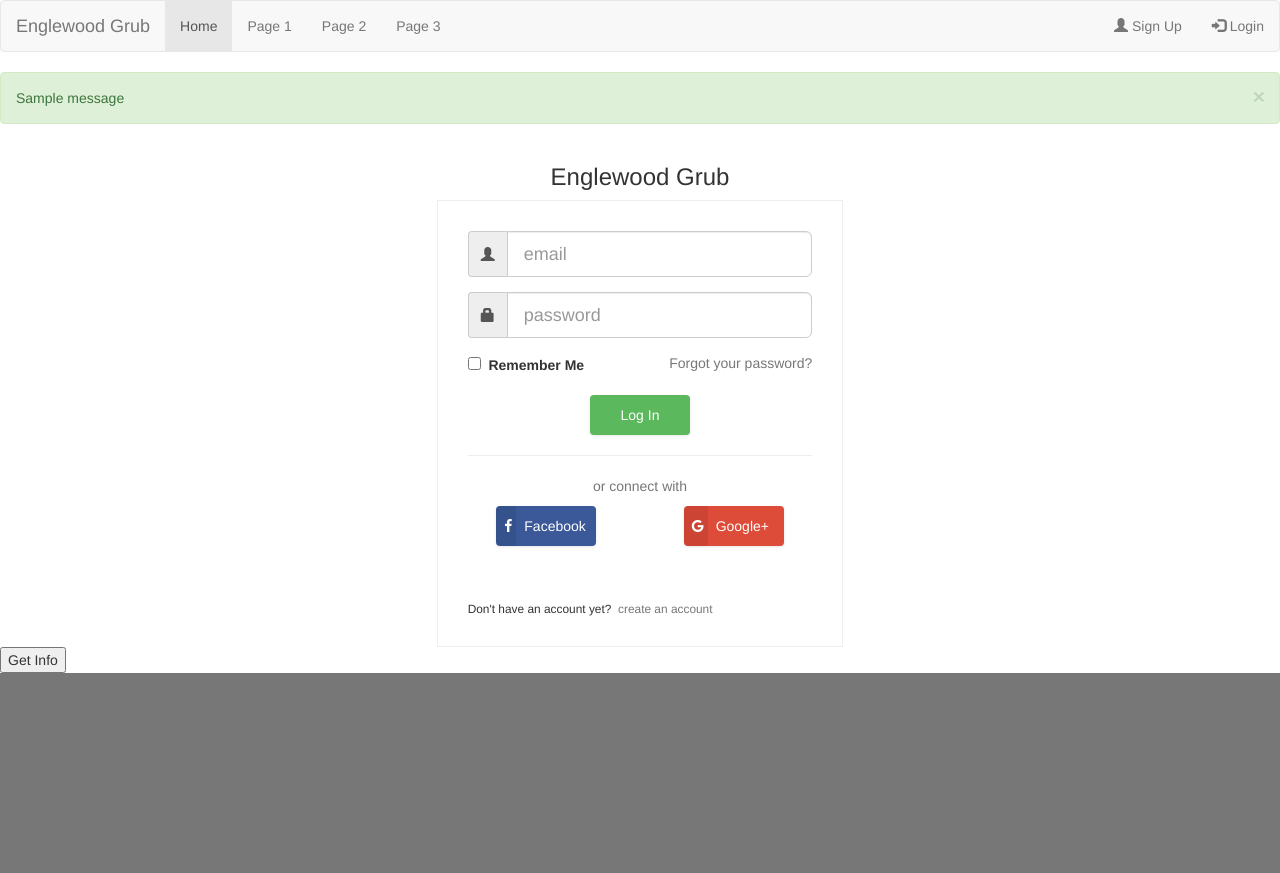
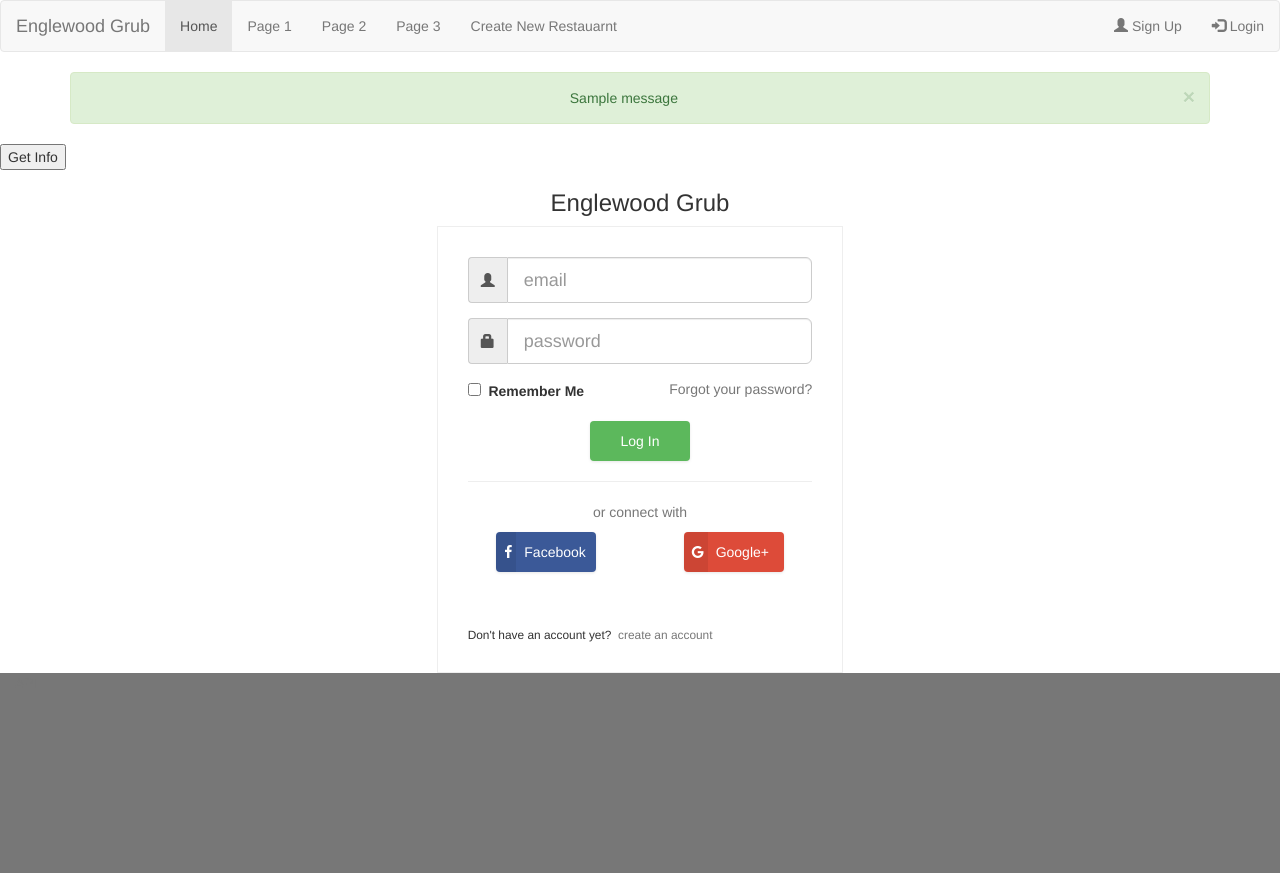
Before and after one commit to jreiher2003/Menu_App, a Flask app: page /login in a window 1280 px wide. Run offline with Flask 2, Linux system fonts and the light colour scheme; tables that the repository leaves empty hold one stand-in row (values such as "Sample post"); one stand-in notice (Sample message) is shown; parts of the project's set-up code (start-up, migrations or seed data) failed here and were passed over; some libraries are stand-ins or nearby versions.

Commit message:
Fix login flash messaging --
Nav bar menu links w/avatar or stub pic if no avatar

```diff
--- a/app/home/templates/base.html
+++ b/app/home/templates/base.html
@@ -26,12 +26,18 @@
 				<li><a href="#">Page 1</a></li>
 				<li><a href="#">Page 2</a></li>
 				<li><a href="#">Page 3</a></li>
+				<li><a href="{{ url_for('home.new_place') }}">Create New Restauarnt</a></li>
 			</ul>
 			<ul class="nav navbar-nav navbar-right">
 				{% if current_user.is_active %}
+					<li><a href="#">{{ current_user.username }}</a></li>
+					{% if current_user.avatar %}
+				    	<li><img class="nav-avatar" src="{{ current_user.avatar }}"></li>
+				    {% else %}
+				    	<li><img class="nav-avatar" src="http://www.bcphelp.com/images/profilePlaceholder.png"></li>
+				    {% endif %}
 					<li><a href="{{ url_for('users.logout') }}">logout</a></li>
 					<li><a href="#">{{ current_user.id }}</a></li>
-					<li><a href="#">{{ current_user.username }}</a></li>
 				{% else %}
 			        <li><a href="{{ url_for('users.signup') }}"><span class="glyphicon glyphicon-user"></span> Sign Up</a></li>
 			        <li><a href="{{ url_for('users.login') }}"><span class="glyphicon glyphicon-log-in"></span> Login</a></li>
@@ -39,15 +45,21 @@
 		    </ul>
 		</div>
 	</nav>
+	<div class="container">
+		<div class="row">
+			<div class="col-md-12">
 				{% with messages = get_flashed_messages(with_categories=true) %}
 				  {% if messages %}
 				    <ul class="list-unstyled">
 				    {% for category, message in messages %}
-	      <li class="alert alert-{{ category }} alert-dismissible">{{ message | safe }}<a type="button" class="close" data-dismiss="alert" aria-label="Close"><span aria-hidden="true">&times;</span></a></li>
+				      <li class="text-center alert alert-{{ category }} alert-dismissible">{{ message | safe }}<a type="button" class="close" data-dismiss="alert" aria-label="Close"><span aria-hidden="true">&times;</span></a></li>
 				    {% endfor %}
 				    </ul>
 				  {% endif %}
 				{% endwith %}
+			</div>
+		</div>
+	</div>
 	{% block content %}{% endblock %}
 		<!-- <div class="row"> -->
 	<footer class="footer">
--- a/app/static/styles.css
+++ b/app/static/styles.css
@@ -48,3 +48,8 @@ body {}
     margin-right: 0;
     padding-right: 0;
 }
+.nav-avatar {
+    height: 40px;
+    width: 40px;
+    border-radius: 50%;
+}
--- a/app/users/templates/login.html
+++ b/app/users/templates/login.html
@@ -1,6 +1,9 @@
 {% extends "base.html" %}
 {% block title %}Login{% endblock %}
 {% block content %}
+
+<div id="status"></div>
+<button onclick="getInfo()">Get Info</button>
 
 <script>
 //===========================================================================
@@ -16,8 +19,8 @@ window.fbAsyncInit = function() {
     });
     FB.getLoginStatus(function(response) {
         if (response.status === 'connected') {
-            document.getElementById('status').innerHTML = 'We are connected.';
-            document.getElementById('login').style.visibility = 'hidden';
+            document.getElementById('status').innerHTML = 'We are connected1.';
+            // document.getElementById('login').style.visibility = 'hidden';
         } else if (response.status === 'not_authorized') {
             document.getElementById('status').innerHTML = 'please log into menu-app.'
         } else {
@@ -37,8 +40,8 @@ window.fbAsyncInit = function() {
 function login() {
     FB.login(function(response) {
         if (response.status === 'connected') {
-            document.getElementById('status').innerHTML = 'We are connected.';
-            document.getElementById('login').style.visibility = 'hidden';
+            document.getElementById('status').innerHTML = 'We are connected2.';
+            // document.getElementById('login').style.visibility = 'hidden';
             // console.log(response.authResponse.accessToken);
             var access_token = response.authResponse.accessToken;
         } else if (response.status === 'not_authorized') {
@@ -59,17 +62,17 @@ FB.api('/me', function(response) {
         contentType: "application/octet-stream; charset=utf-8",
         success: function(result) {
             if (result) {
-                $("#result").html("Login Successful!<br>" + result + "<br>Redirecting...")
+                $("#result").html("Login Successful! &nbsp;" + result + "<br>Redirecting...")
                 setTimeout(function() {
                     window.location.href = '/restaurants';
-                }, 4000);
+                }, 2000);
             } else {
                 $('#result').html('Failed to make a server-side call. Check your configuration and console.');
             }
         }
+      });
     });
-});
-});
+  },{scope:['public_profile','email']});
 };
 
 // getting basic user info
@@ -86,6 +89,7 @@ function getInfo() {
 
 <div class="row">
     <div class="col-md-4 col-md-offset-4">
+        <div id="result"></div>
         <h3 class="text-center">Englewood Grub</h3>
         <div class="signin-border">
         <form class="" action="" method="post">
@@ -160,9 +164,6 @@ function getInfo() {
     </div>
 </div>
 
-<div id="result"></div>
-<div id="status"></div>
-<button onclick="getInfo()">Get Info</button>
 
 
 <script>
--- a/app/users/views.py
+++ b/app/users/views.py
@@ -48,13 +48,13 @@ def signup():
                 password=bcrypt.generate_password_hash(form.password.data)
                 )
         else:
-            flash("That email account already exists! forgot your password? <a href='#'>Click Here</a>")
+            flash("That email account already exists! forgot your password? <a href='#'>Click Here</a>", "danger")
             return redirect(url_for('users.signup'))
         db.session.add(user)
         db.session.commit()
-        referer = request.headers.get("Referer")
-        flash('Thanks for registering',"info")
-        return redirect(referer or url_for('home.show_places'))
+        login_user(user, remember=True)
+        flash('Welcome, <b>%s</b> thanks for registering!' % user.username,"info")
+        return redirect(url_for('home.show_places'))
     return render_template('signup.html', form=form, error=error, STATE=state)
 
 @users_blueprint.route("/logout")
@@ -166,8 +166,8 @@ def gconnect():
     output += '!</h1>'
     output += '<img src="'
     output += login_session['picture']
-    output += ' " style = "width: 300px; height: 300px;border-radius: 150px;-webkit-border-radius: 150px;-moz-border-radius: 150px;"> '
-    flash("you are now logged in as %s<br><img src='%s'><br><h2>%s</h2>%s" % (login_session['username'], login_session['picture'], login_session['email'], login_session['user_id']))
+    output += ' " style = "width: 30px; height: 30px;border-radius: 50%;-webkit-border-radius: 50%;-moz-border-radius: 50%;"> '
+    flash("you are now logged in as %s<br><img src='%s'><br><p>%s</p>%s" % (login_session['username'], login_session['picture'], login_session['email'], login_session['user_id']))
     print "done!"
     return output
 
@@ -255,15 +255,8 @@ def fb_connect():
         user_id = create_user(login_session)
     login_session['user_id'] = user_id
 
-    output = ''
-    output += '<h1>Welcome, '
-    output += login_session['username']
-    output += '!</h1>'
-    output += '<img src="'
-    output += login_session['picture']
-    output += ' " style = "width: 300px; height: 300px;border-radius: 150px;-webkit-border-radius: 150px;-moz-border-radius: 150px;"> '
-    flash("Now logged in as %s<br><img src='%s'>" % (login_session['username'], login_session['picture']))
-    return output
+    flash("Now logged in as %s &nbsp;<img style='width:30px;height:30px;' src='%s'>" % (login_session['username'], login_session['picture']))
+    return render_template("restaurants.html", login_session=login_session)
 
 def fbdisconnect():
     facebook_id = login_session["facebook_id"]
```
Also changed, not shown: app/home/templates/restaurants.html (+3 -6 lines). Lines whose indentation alone changed are shown as unchanged.
